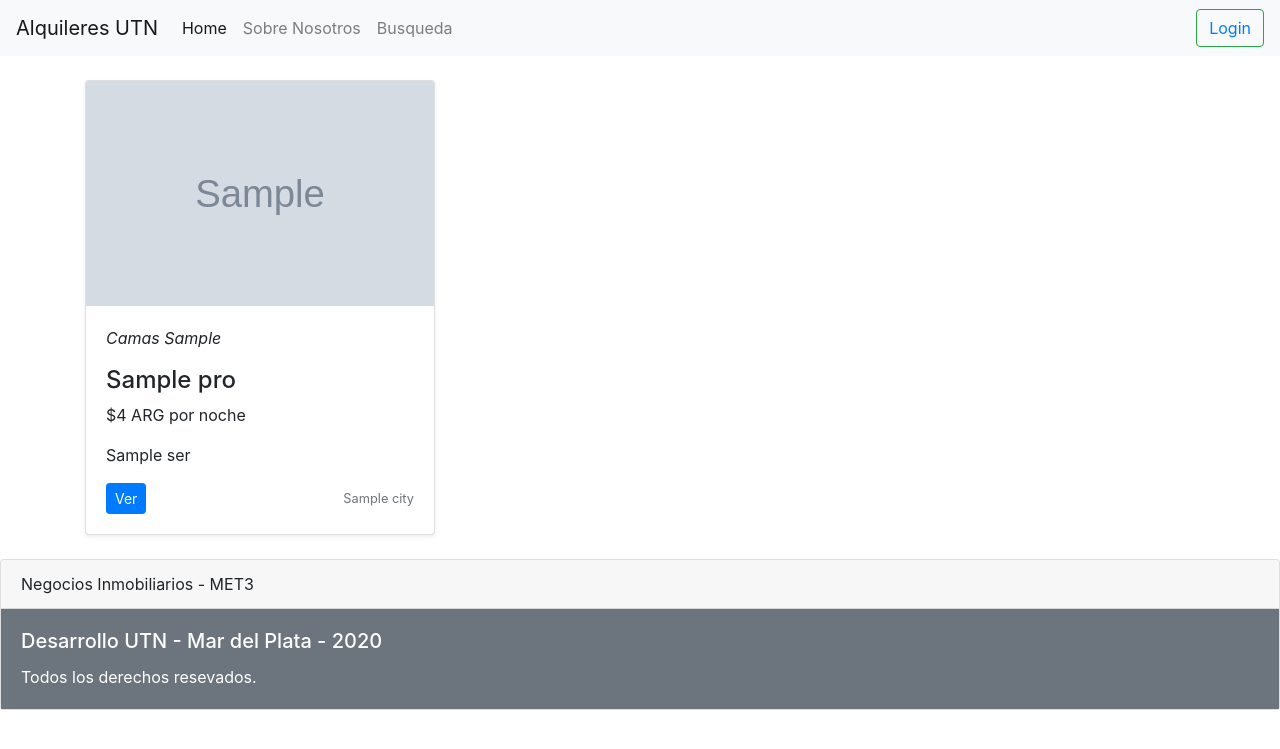
After one commit to marianozzz/met3Python, a Django app: template met3App/templates/met3App/result.html in a window 1280 px wide. The commit adds this page. Shown: the top 749 px of the page. Run offline with Django 3.2, Linux system fonts and the light colour scheme; the template is opened without the code that fills it: most values are stand-ins (such as "Sample title", 1, 10 or a date in 2020); grey boxes marked "Sample" are stand-in pictures; some libraries are stand-ins or nearby versions.

Commit message:
search -result

```diff
--- a/met3App/templates/met3App/layout.html
+++ b/met3App/templates/met3App/layout.html
@@ -39,6 +39,17 @@
 {% endblock %}
 
 </div>
+<footer>
+  <div class="card">
+    <div class="card-header">
+      Negocios Inmobiliarios - MET3
+    </div>
+    <div class="card-body text-white bg-secondary">
+      <h5 class="card-title">Desarrollo UTN - Mar del Plata - 2020</h5>
+      <p class="card-text">Todos los derechos resevados.</p>
+    </div>
+  </div>
+</footer>
 <script src="https://ajax.googleapis.com/ajax/libs/jquery/3.5.1/jquery.min.js"></script>
 <script src="{% static 'met3App/js/bootstrap.js' %}"></script>
 
--- /dev/null
+++ b/met3App/templates/met3App/result.html
@@ -0,0 +1,31 @@
+{% extends "met3App/layout.html" %}
+
+{% load static %}
+
+{% block content %}
+<div class="row mt-4">
+{% if resultado %}
+
+   {% for pro in resultado %}
+     <div class="col-md-4">
+        <div class="card mb-4 shadow-sm">
+          <!--<svg class="bd-placeholder-img card-img-top" width="100%" height="225"  xmlns="http://www.w3.org/2000/svg" preserveAspectRatio="xMidYMid slice" focusable="false" role="img" aria-label="Placeholder: Thumbnail"><title>Placeholder</title><rect width="100%" height="100%" fill="#55595c"/><text x="50%" y="50%" fill="#eceeef" dy=".3em">Thumbnail</text></svg>-->
+          <img class="bd-placeholder-img card-img-top" width="100%" height="225" src="{{ pro.image.url }}" alt="Imagen de la propiedad">
+          <div class="card-body">
+            <p class="card-text"> <em>Camas {{ pro.maxPax }}</em> <h4>{{ pro.title }}</h4> <p>${{ pro.dailyRate }} ARG por noche</p> <p>{% for ser in pro.services.all %} {{ ser }} {% endfor %}</p></p>
+            <div class="d-flex justify-content-between align-items-center">
+              <div class="btn-group">
+                <a href="{% url 'Details' pro.id %} " class="btn btn-primary btn-sm">Ver</a>
+                <!--<button type="button" class="btn btn-sm btn-outline-secondary">Edit</button>-->
+              </div>
+              <small class="text-muted">{{ pro.city }}</small>
+            </div>
+          </div>
+        </div>
+      </div>
+
+    {% endfor %}
+
+{% endif %}
+</div>
+{% endblock %}
--- a/met3App/urls.py
+++ b/met3App/urls.py
@@ -11,6 +11,7 @@ urlpatterns = [
     path('search/', views.search, name="Search"),
     path('about-us/', views.about_us, name="About"),
     path('reserva/<int:id>/', views.reserva, name="reserva"),
+    path('result/', views.result, name="Result"),
 ]
 
 if settings.DEBUG:
```
Also changed, not shown: met3App/templates/met3App/about_us.html (+0 -8 lines), met3App/templates/met3App/login.html (+5 -3 lines), met3App/templates/met3App/search.html (+9 -7 lines), met3App/views.py (+19 -1 lines), met3App/static/met3App/img/casa_7zL0zI5.jpg (added), met3App/static/met3App/img/casa_GeVMTBB.jpg (added), met3App/static/met3App/img/casa_H3743zT.jpg (added), met3App/static/met3App/img/casa_o0L0qfo.jpg (added), met3App/static/met3App/img/casa_rrmUlg3.jpg (added).
